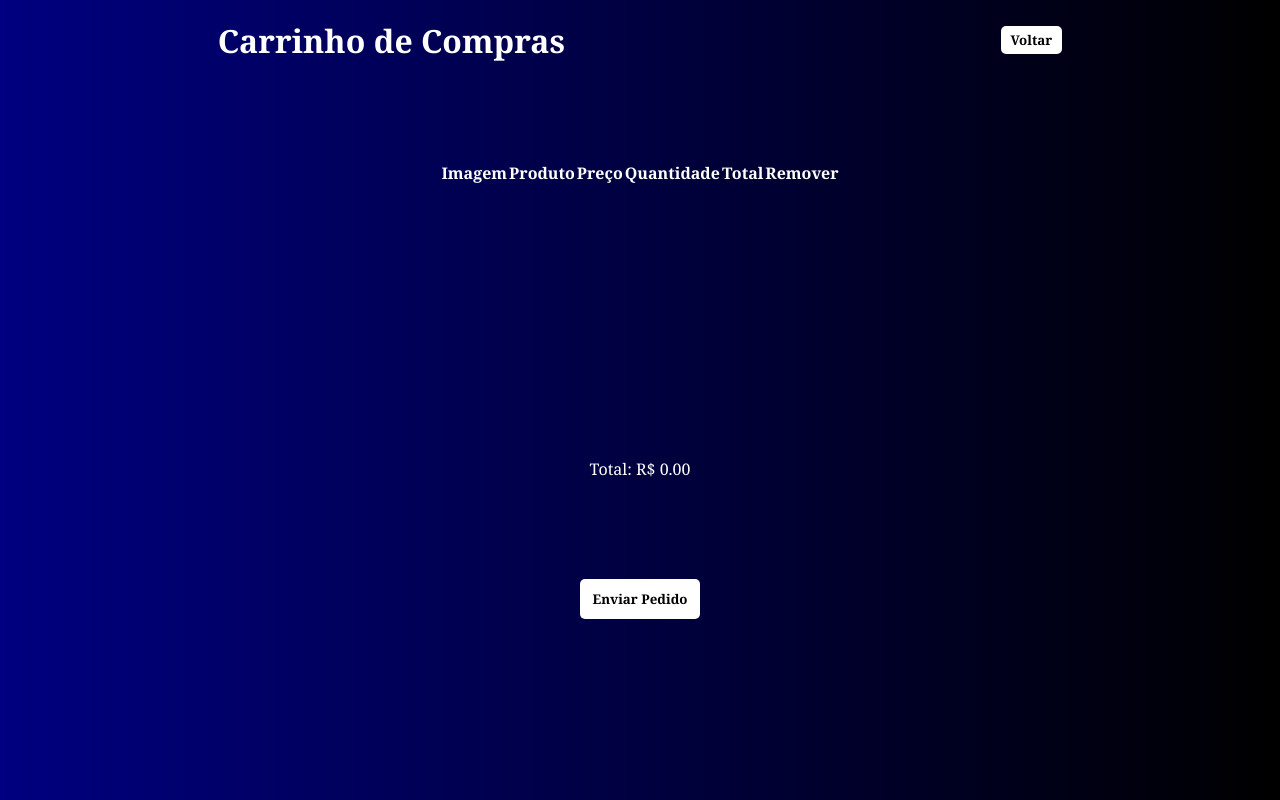
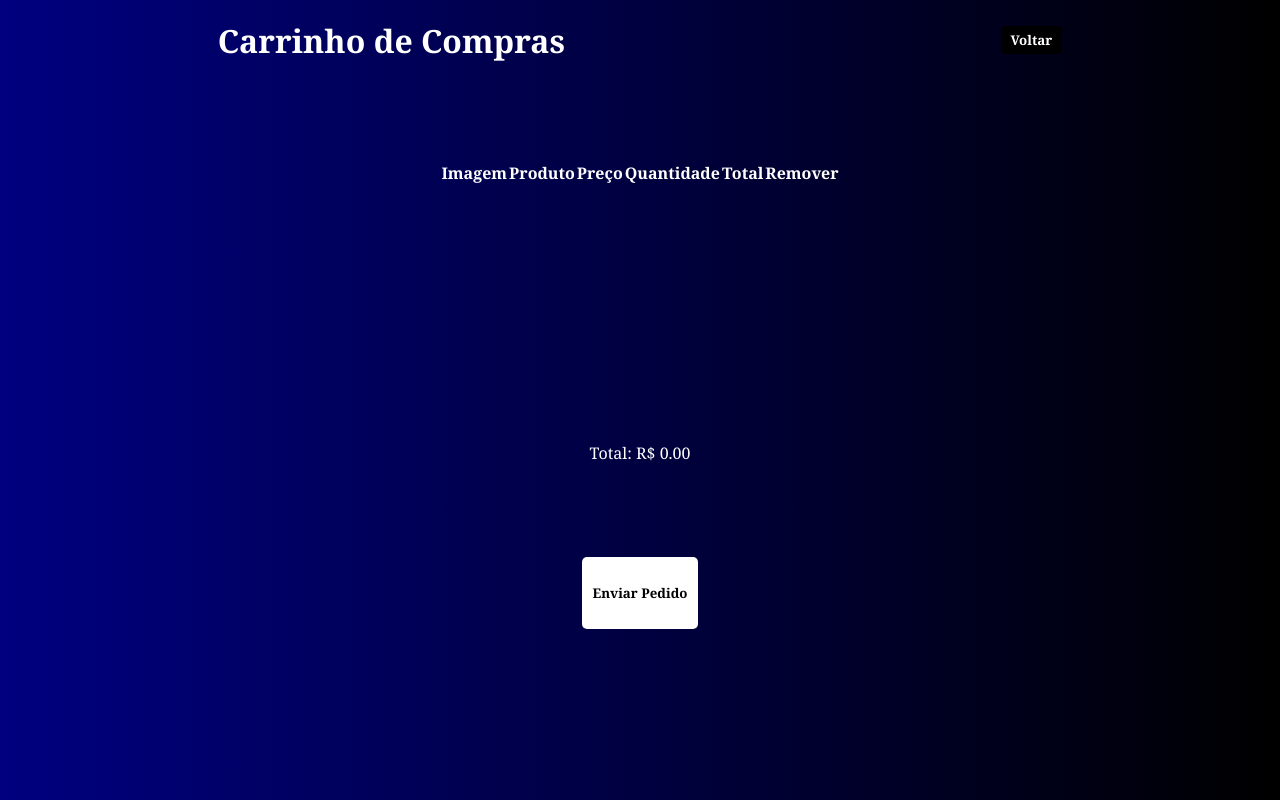
Before and after one commit to rebecalazarini/tcc-petshop-petgato-2025, a plain HTML site: page front/web/carrinho.html in a window 1280 px wide. In both pictures the pointer is over the button "Voltar". Drawn offline with Linux system fonts and the light colour scheme.

Commit message:
alterações

```diff
--- a/front/web/css/style7.css
+++ b/front/web/css/style7.css
@@ -30,6 +30,11 @@ header{
         cursor: pointer;
         color: rgb(0, 0, 0);
     }
+    & button:hover{
+        background-color: black;
+        color: white;
+    }
+
 }
 main{
     width: 100%;
@@ -82,9 +87,13 @@ input{
     border-radius: 5px;
     font-weight: bold;
     cursor: pointer;
-    width: 15vh;
-    height: 5vh;
+    width: 9vw;
+    height: 9vh;
     color: black;
+}
+#enviarPedido:hover{
+    background-color: black;
+    color:white;
 }
 
 #totalCarrinho{
```
